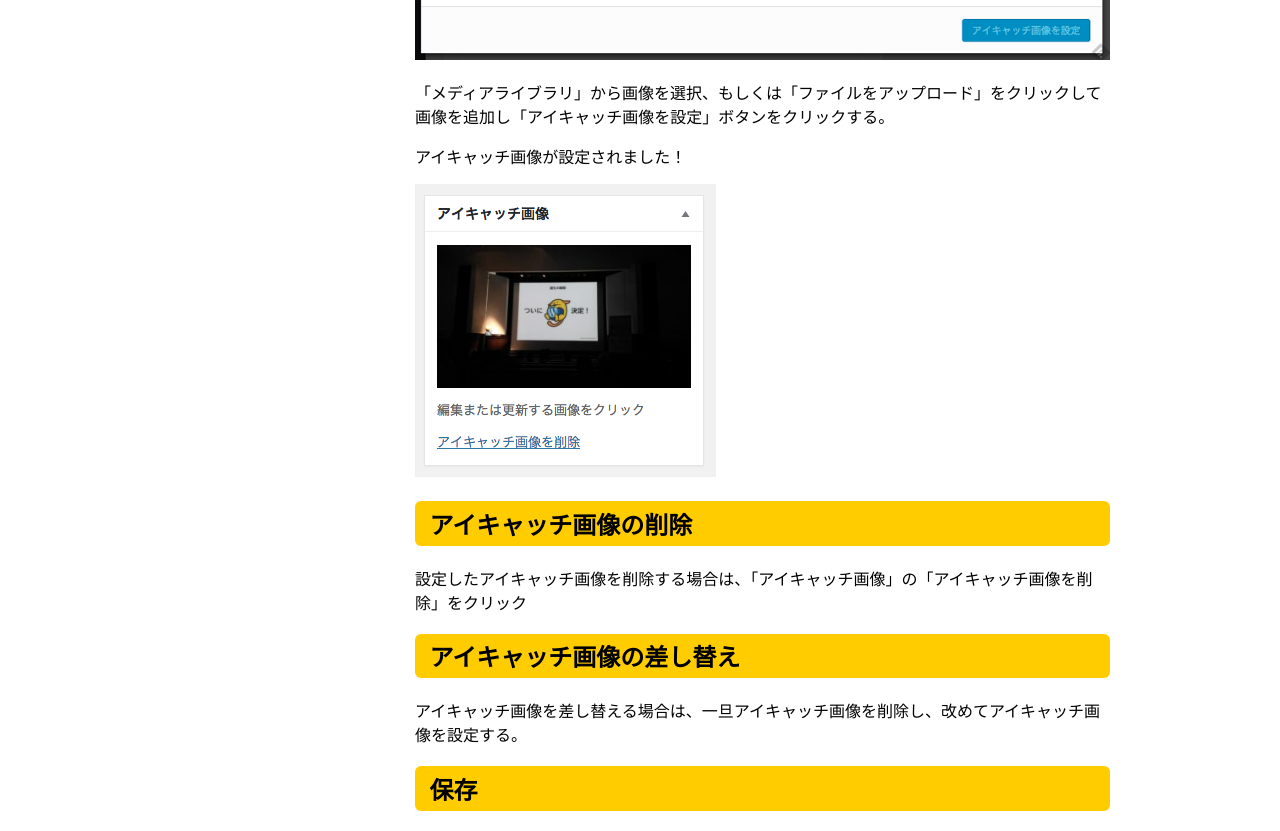
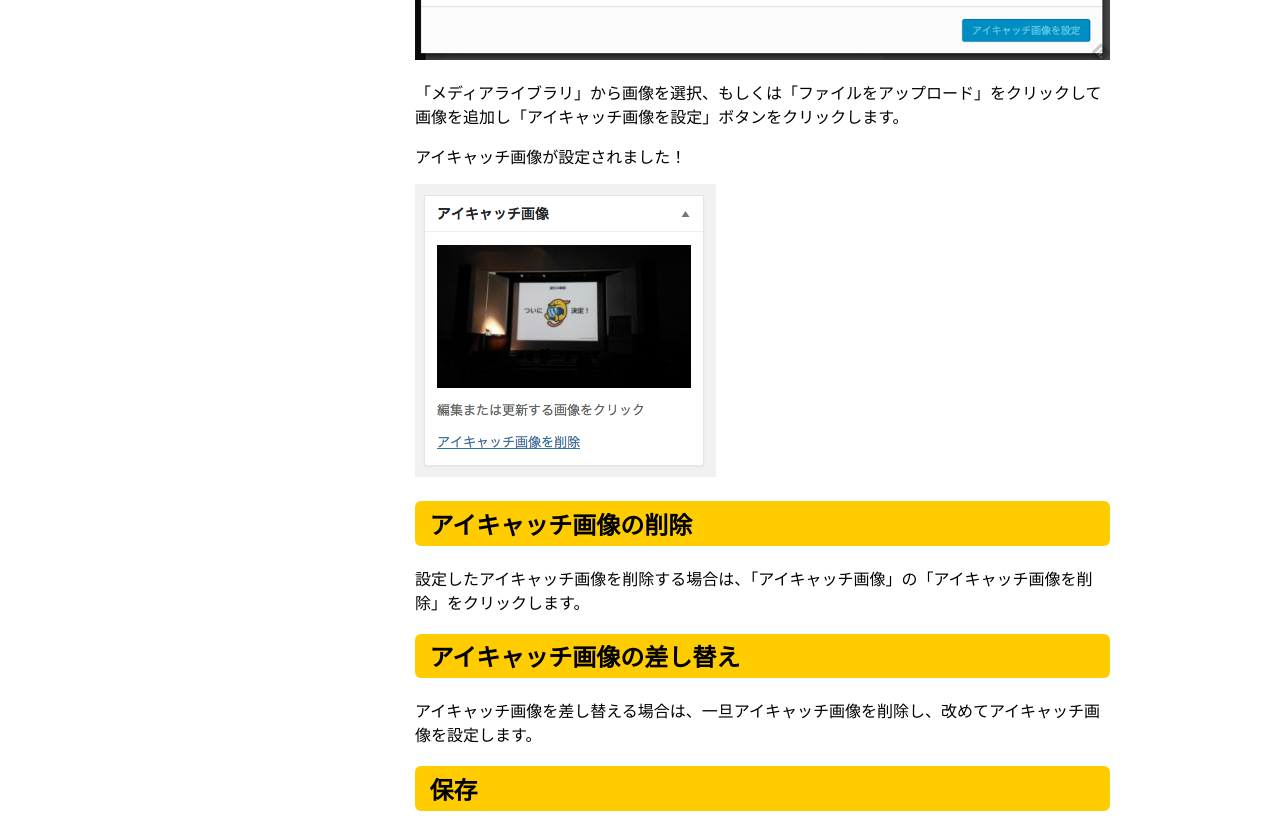
Before and after one commit to jawordpressorg/user-manual, a Jekyll site: the page built from 2_toukou/5_eyecatch.md, in a window 1280 px wide and 1400 px high, scrolled down 1002 px. Shown: the part 175-1006 px from the top of the window. Built offline with Jekyll 4.4.1, drawn with Linux system fonts in a browser that asks for light colours; nearby versions of some CDN libraries; some of the changed text lies outside the part shown.

Commit message:
ですます調の文末統一修正
「〜をクリック」や「〜を設定する。」と言った文末を「〜します。」に統一しました。

```diff
--- a/2_toukou/5_eyecatch.md
+++ b/2_toukou/5_eyecatch.md
@@ -7,7 +7,7 @@ title: 投稿 - アイキャッチ追加
 
 ## アイキャッチ画像の登録方法
 
-投稿、または固定ページの画面にある「アイキャッチ画像」の「アイキャッチ画像を設定」をクリック
+投稿、または固定ページの画面にある「アイキャッチ画像」の「アイキャッチ画像を設定」をクリックします。
 
 ![アイキャッチ画像を設定]({{ site.baseurl }}/assets/images/eyecatch_1.png)
 
@@ -15,7 +15,7 @@ title: 投稿 - アイキャッチ追加
 
 ![アイキャッチ画像のアップロード]({{ site.baseurl }}/assets/images/eyecatch_2.png)
 
-「メディアライブラリ」から画像を選択、もしくは「ファイルをアップロード」をクリックして画像を追加し「アイキャッチ画像を設定」ボタンをクリックする。
+「メディアライブラリ」から画像を選択、もしくは「ファイルをアップロード」をクリックして画像を追加し「アイキャッチ画像を設定」ボタンをクリックします。
 
 アイキャッチ画像が設定されました！
 
@@ -23,11 +23,11 @@ title: 投稿 - アイキャッチ追加
 
 ## アイキャッチ画像の削除
 
-設定したアイキャッチ画像を削除する場合は、「アイキャッチ画像」の「アイキャッチ画像を削除」をクリック
+設定したアイキャッチ画像を削除する場合は、「アイキャッチ画像」の「アイキャッチ画像を削除」をクリックします。
 
 ## アイキャッチ画像の差し替え
 
-アイキャッチ画像を差し替える場合は、一旦アイキャッチ画像を削除し、改めてアイキャッチ画像を設定する。
+アイキャッチ画像を差し替える場合は、一旦アイキャッチ画像を削除し、改めてアイキャッチ画像を設定します。
 
 ## 保存
 
```
